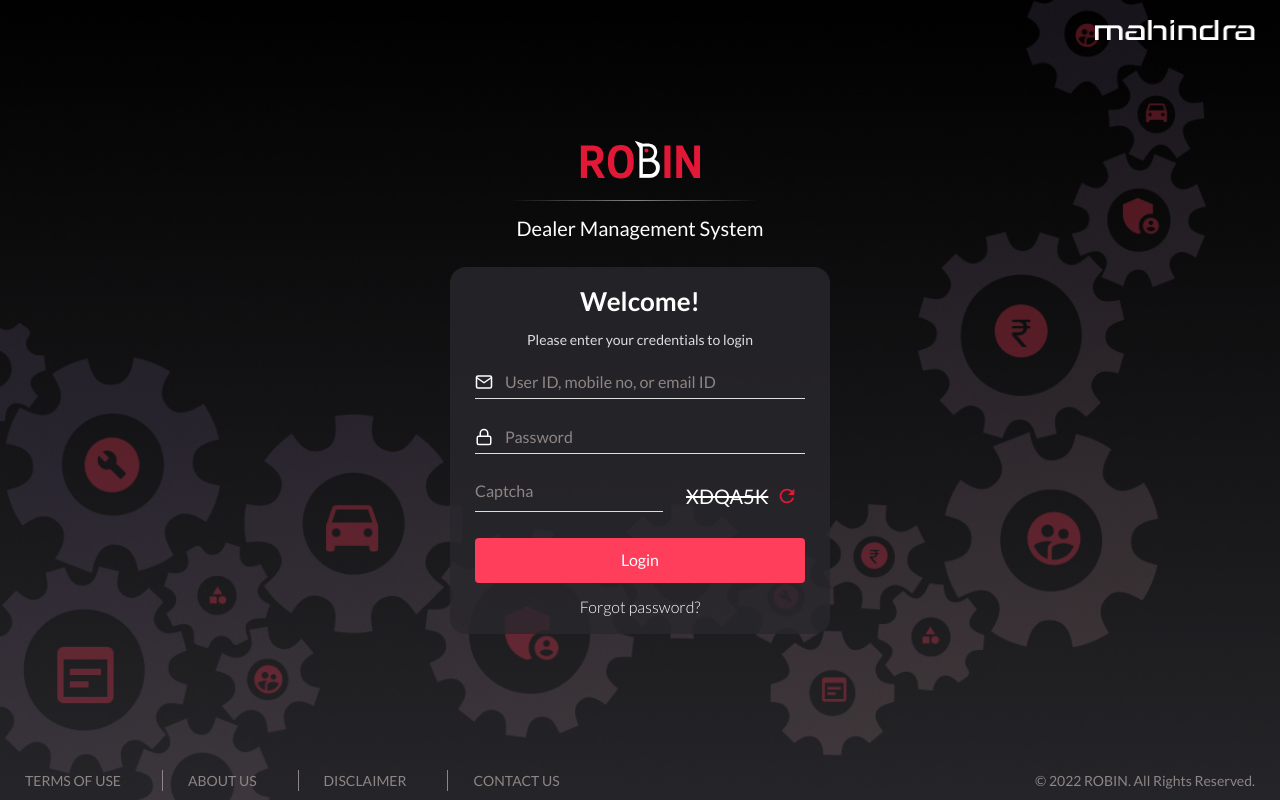
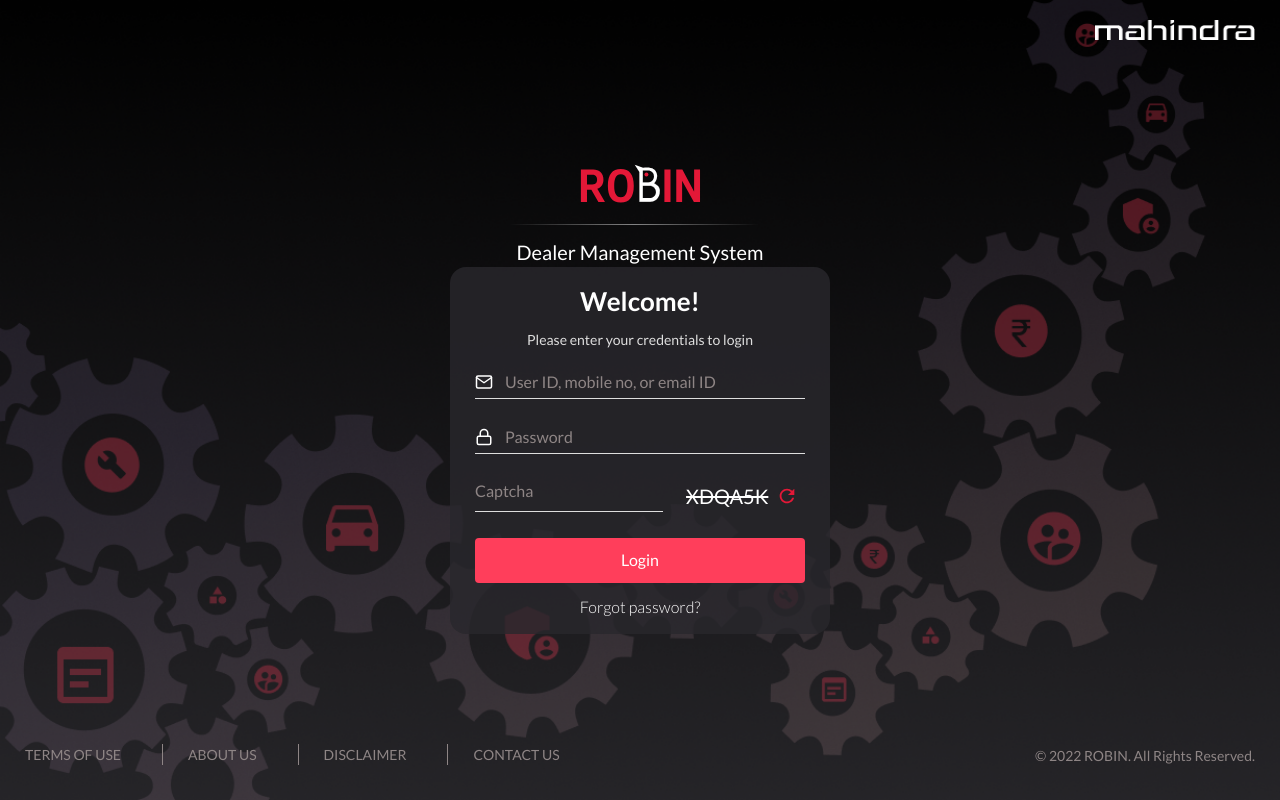
Before and after one commit to nilesh01011/robin-dashboard, a React (Create React App) app: page /login in a window 1280 px wide. Built offline with nearby package versions, Linux system fonts and the light colour scheme.

Commit message:
small changes made

```diff
--- a/src/components/Login.js
+++ b/src/components/Login.js
@@ -48,19 +48,18 @@
     };
 
     return (
-        <div className='h-screen w-full relative overflow-hidden bg-no-repeat bg-cover pt-[20px]' style={{ backgroundImage: 'url("./images/mainbg.png")' }}>
+        <div className='h-screen w-full flex flex-col relative overflow-hidden bg-no-repeat bg-cover pt-[20px]' style={{ backgroundImage: 'url("./images/mainbg.png")' }}>
 
             {/* logo images */}
             <div className='w-full h-[20px] flex lg:justify-end justify-center lg:pr-[25px]'>
                 <img src='./images/logo.png' className='h-full lg:w-[160px] w-[140px]' alt='logo-images' />
             </div>
             {/* display contents */}
-            <div className='w-full sm:h-[90%] h-max sm:mt-0 mt-8 flex flex-col sm:justify-center gap-[10px] z-20 relative'>
+            <div className='w-full sm:h-[90%] h-full sm:mt-0 mt-8 flex flex-col justify-center gap-[10px] z-20 relative'>
                 {/* main contents */}
-
-                <div className='flex flex-col md:justify-between h-max'>
+                <div className='h-full flex flex-col justify-center'>
                     {/* robin logo and content*/}
-                    <div className='flex flex-col items-center justify-center xl:mb-0 md:mb-7'>
+                    <div className='h-max flex flex-col items-center xl:mb-0 md:mb-7 sm:mt-6'>
                         {/* robin logo */}
                         <div className='h-max flex flex-col items-center justify-center'>
                             <img src='./images/RobinDark_theme.svg' className='1x1:h-[80px] h-[60px] w-[245px]' alt='robin-images' />
@@ -78,9 +77,9 @@
                             <h2 className='text-white 1x1:text-[24px] text-[20px]'>Dealer Management System</h2>
                         </div>
                     </div>
-                    <div className='flex flex-col justify-between h-full mt-6'>
                     {/* login content */}
-                        <div className='w-full h-full flex items-center justify-center'>
+                    <div className='flex flex-col'>
+                        <div className='w-full h-max flex items-center justify-center'>
                             <div className='2xl:w-[420px] lg:w-[380px] sm:w-[360px] w-[320px] h-max rounded-2xl bg-[rgba(40,39,44,0.8)] sm:py-[15px] py-[10px] px-[25px] mb-3'>
                                 <div className='flex flex-col items-center sm:gap-[8px] gap-[5px]'>
                                     <h1 className='font-bold xl:text-[26px] text-[20px] text-white'>Welcome!</h1>
@@ -170,9 +169,10 @@
                             </div>
                         </div>
                     </div>
-
+                </div>
+            </div>
             {/* footer */}
-                    <div className='w-full lg:h-[40px] lg:gap-0 gap-2 sm:py-[15px] py-[10px] flex items-center justify-between lg:flex-row flex-col sm:fixed bottom-0'>
+            <div className='w-full lg:h-[40px] lg:gap-0 gap-2 sm:pb-[15px] pb-[10px] flex items-center justify-between lg:flex-row flex-col'>
                 <div className='flex items-center gap-4 divide-x-[1px] divide-[#8E8585]'>
                     <span className='text-[#8E8585] sm:text-[14px] text-[9px] sm:px-[25px] px-[8px]'>TERMS OF USE</span>
                     <span className='text-[#8E8585] sm:text-[14px] text-[9px] sm:px-[25px] px-[8px]'>ABOUT US</span>
@@ -184,8 +184,6 @@
                 </div>
             </div>
         </div>
-            </div>
-        </div>
     )
 }
 
```
Lines whose indentation alone changed are shown as unchanged.
